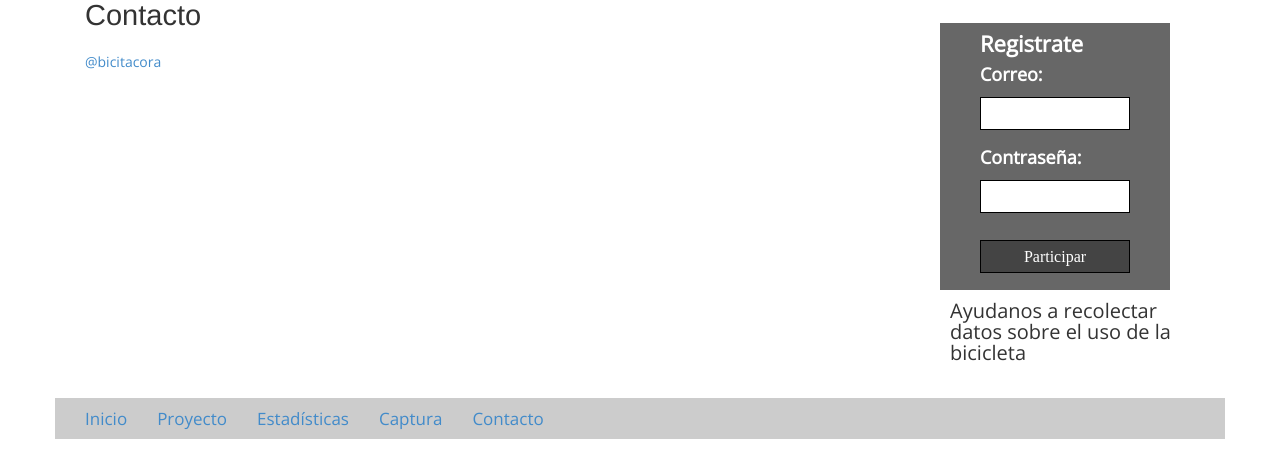
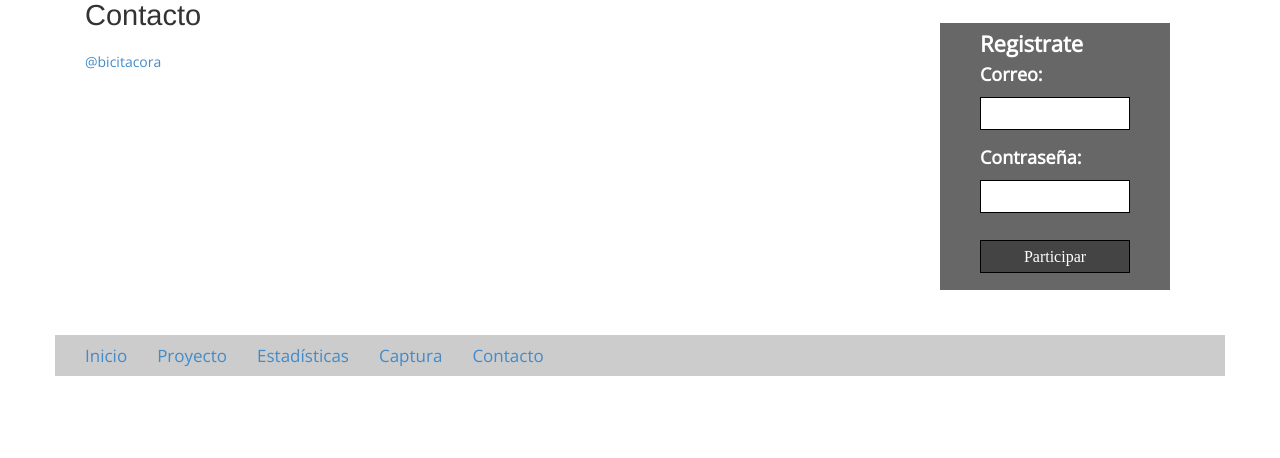
Before and after one commit to categulario/Bicitacora, a Django app: page /contacto in a window 1280 px wide. Shown: the part 342-800 px from the top of the page. Run offline with Django 3.2, Linux system fonts and the light colour scheme; parts of the project's set-up code (start-up, migrations or seed data) failed here and were passed over; some web fonts are replaced.

Commit message:
quito texto

```diff
--- a/xbapp/templates/xbapp/template.html
+++ b/xbapp/templates/xbapp/template.html
@@ -79,7 +79,7 @@
 							<strong><a href="{% url 'xbapp.views.logout' %}">salir</a></strong>
 						{% endif %}
 					</div>
-					<div class="parraf">Ayudanos a recolectar datos sobre el uso de la bicicleta</div>
+					<div class="parraf"></div>
 				</div>
 			</div>
 		</div>
```
